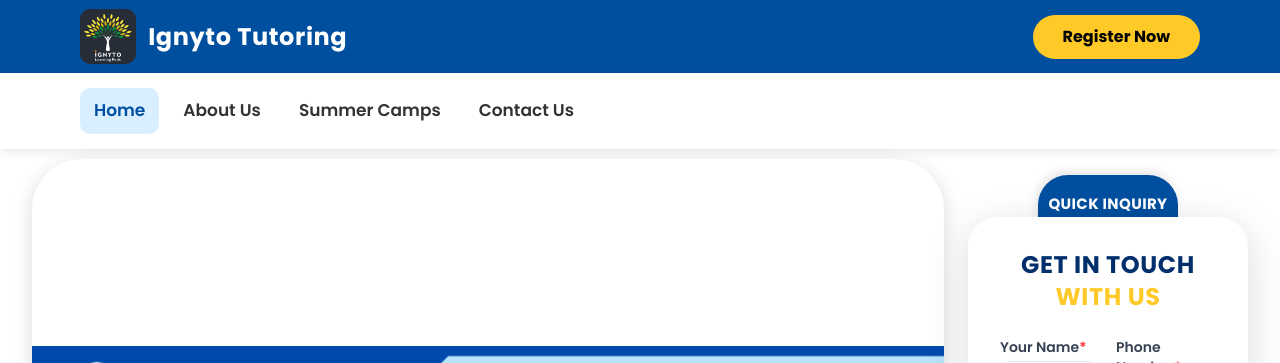
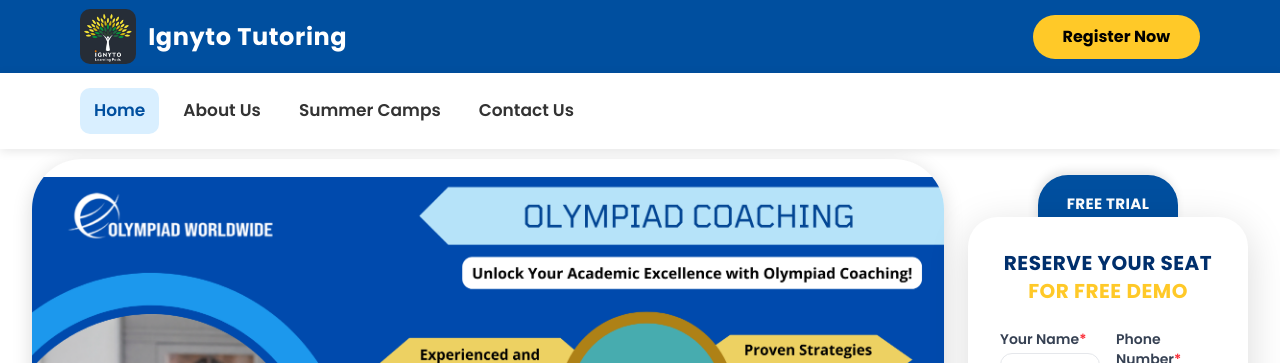
Before and after one commit to ASVABwarriors/Ignyto, a Next.js app: page / in a window 1280 px wide. Shown: the top 363 px of the page. Built offline with nearby package versions, Linux system fonts and the light colour scheme; no server answers; the database is empty.

Commit message:
Update Hero UI elements and constraints

```diff
--- a/src/components/home/Hero.tsx
+++ b/src/components/home/Hero.tsx
@@ -40,16 +40,16 @@
   };
 
   return (
-    <section className="relative w-[95%] mx-auto my-[10px] mb-[30px] flex flex-col lg:flex-row gap-6">
+    <section className="relative w-[95%] max-w-[1300px] mx-auto my-[10px] mb-[30px] flex flex-col lg:flex-row gap-6">
       {/* Left side: Slider */}
-      <div className="relative w-full lg:w-2/3 xl:w-3/4 aspect-video overflow-hidden rounded-[40px] md:rounded-[50px] shadow-[0_5px_20px_rgba(0,0,0,0.15)] flex-shrink-0 bg-white">
+      <div className="relative w-full lg:w-2/3 xl:w-3/4 max-h-[400px] lg:max-h-[500px] aspect-[16/7] lg:aspect-auto overflow-hidden rounded-[40px] md:rounded-[50px] shadow-[0_5px_20px_rgba(0,0,0,0.15)] flex-shrink-0 bg-white">
         <div className="w-full h-full relative">
            {slides.map((src, index) => (
             <img
               key={index}
               src={src}
               alt={`Banner ${index + 1}`}
-              className={`absolute w-full h-full object-contain transition-opacity duration-800 ease-in-out ${index === currentSlide ? 'opacity-100 z-10' : 'opacity-0 z-0'}`}
+              className={`absolute w-full h-full object-cover lg:object-contain transition-opacity duration-800 ease-in-out ${index === currentSlide ? 'opacity-100 z-10' : 'opacity-0 z-0'}`}
             />
           ))}
         </div>
@@ -74,15 +74,15 @@
 
         <div className="flex justify-center px-4 md:px-8 translate-y-4 z-0 relative">
           <div className="bg-primary rounded-t-[30px] py-[18px] shadow-[-2px_-4px_10px_rgba(0,0,0,0.1)] font-bold text-white text-center text-[15px] w-[75%] md:w-[65%] uppercase tracking-wide">
-            Quick Inquiry
+            Free Trial
           </div>
         </div>
 
         {/* Form Container */}
         <div className="bg-white rounded-[30px] shadow-[0_10px_40px_rgba(0,0,0,0.15)] p-6 md:p-8 flex flex-col justify-center z-10 relative">
           <div className="text-center mb-6">
-            <h3 className="text-xl md:text-2xl font-bold text-primary-dark tracking-wide uppercase" suppressHydrationWarning>
-              GET IN TOUCH <span className="text-secondary">WITH US</span>
+            <h3 className="text-lg md:text-xl font-bold text-primary-dark tracking-wide uppercase" suppressHydrationWarning>
+              Reserve your seat <span className="text-secondary">for free demo</span>
             </h3>
           </div>
 
```
